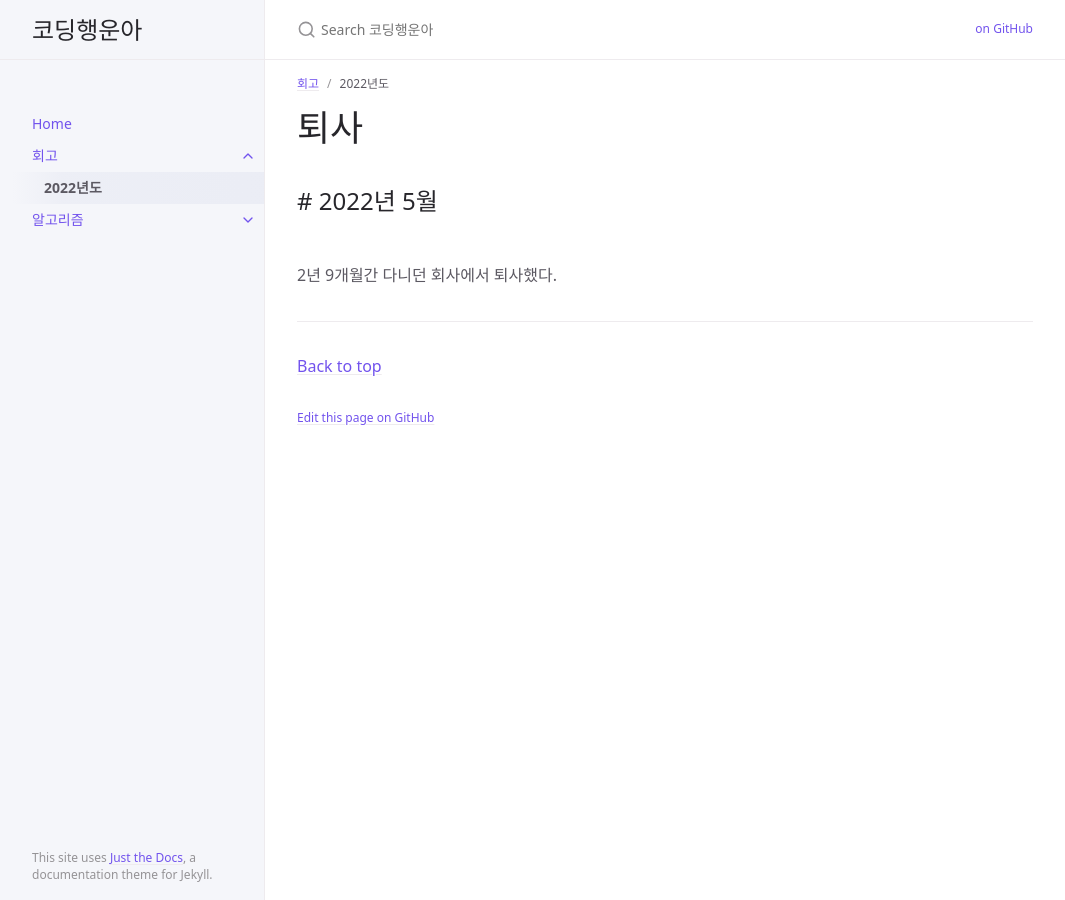
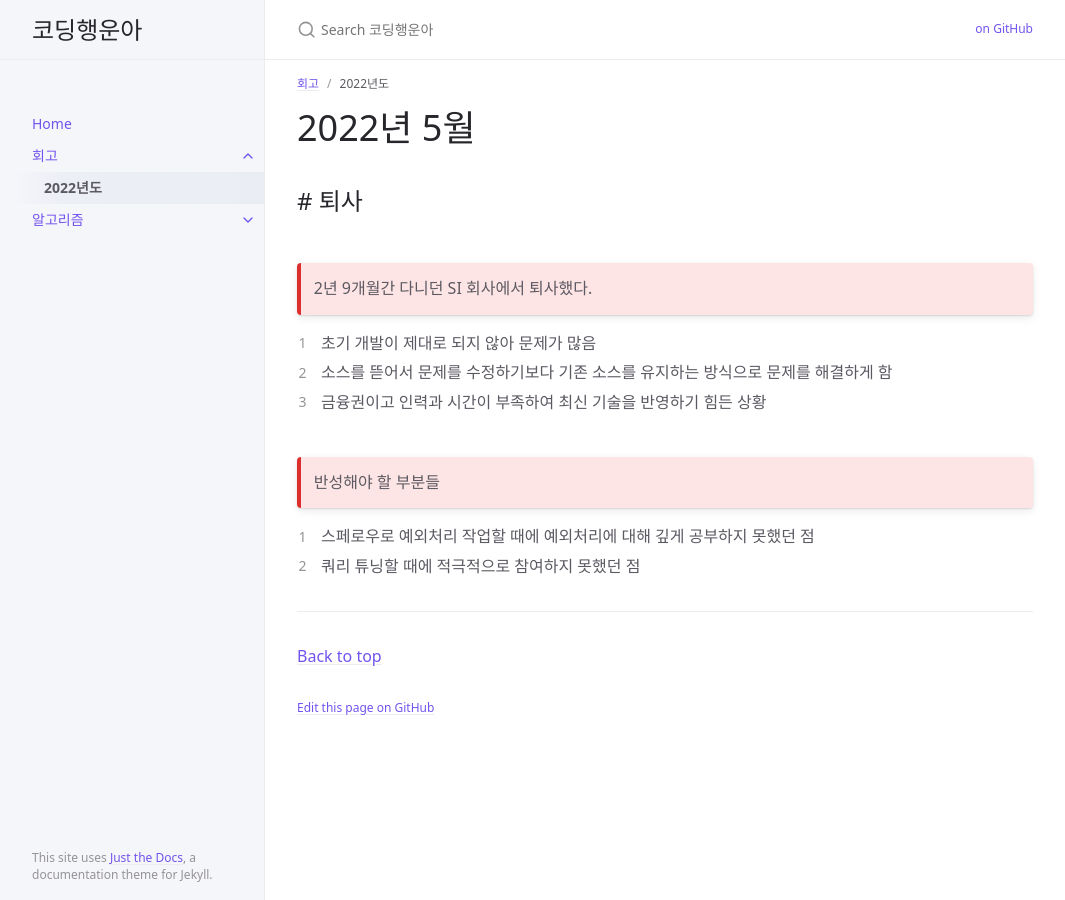
Before and after one commit to luckhunger/luckhunger-github.io, a Jekyll site: the page built from docs/retrospect/by2022.md, in a window 1280 px wide. Shown: the whole page, without its empty margins (107-1172 px from the left). Built offline with Jekyll 4.4.1, drawn with Linux system fonts in a browser that asks for light colours.

Commit message:
2022 회고 수정

```diff
--- a/docs/retrospect/by2022.md
+++ b/docs/retrospect/by2022.md
@@ -5,9 +5,19 @@ parent: 회고
 nav_order: 1
 ---
 
-# **퇴사**
+# **2022년 5월**
 
-## # 2022년 5월
+## # 퇴사
 <br>
 
-2년 9개월간 다니던 회사에서 퇴사했다.<br>
+{: .warning-title }
+2년 9개월간 다니던 SI 회사에서 퇴사했다.<br>
+1. 초기 개발이 제대로 되지 않아 문제가 많음<br>
+2. 소스를 뜯어서 문제를 수정하기보다 기존 소스를 유지하는 방식으로 문제를 해결하게 함<br>
+3. 금융권이고 인력과 시간이 부족하여 최신 기술을 반영하기 힘든 상황<br>
+<br>
+
+{: .warning-title }
+반성해야 할 부분들
+1. 스페로우로 예외처리 작업할 때에 예외처리에 대해 깊게 공부하지 못했던 점<br>
+2. 쿼리 튜닝할 때에 적극적으로 참여하지 못했던 점<br>
```
